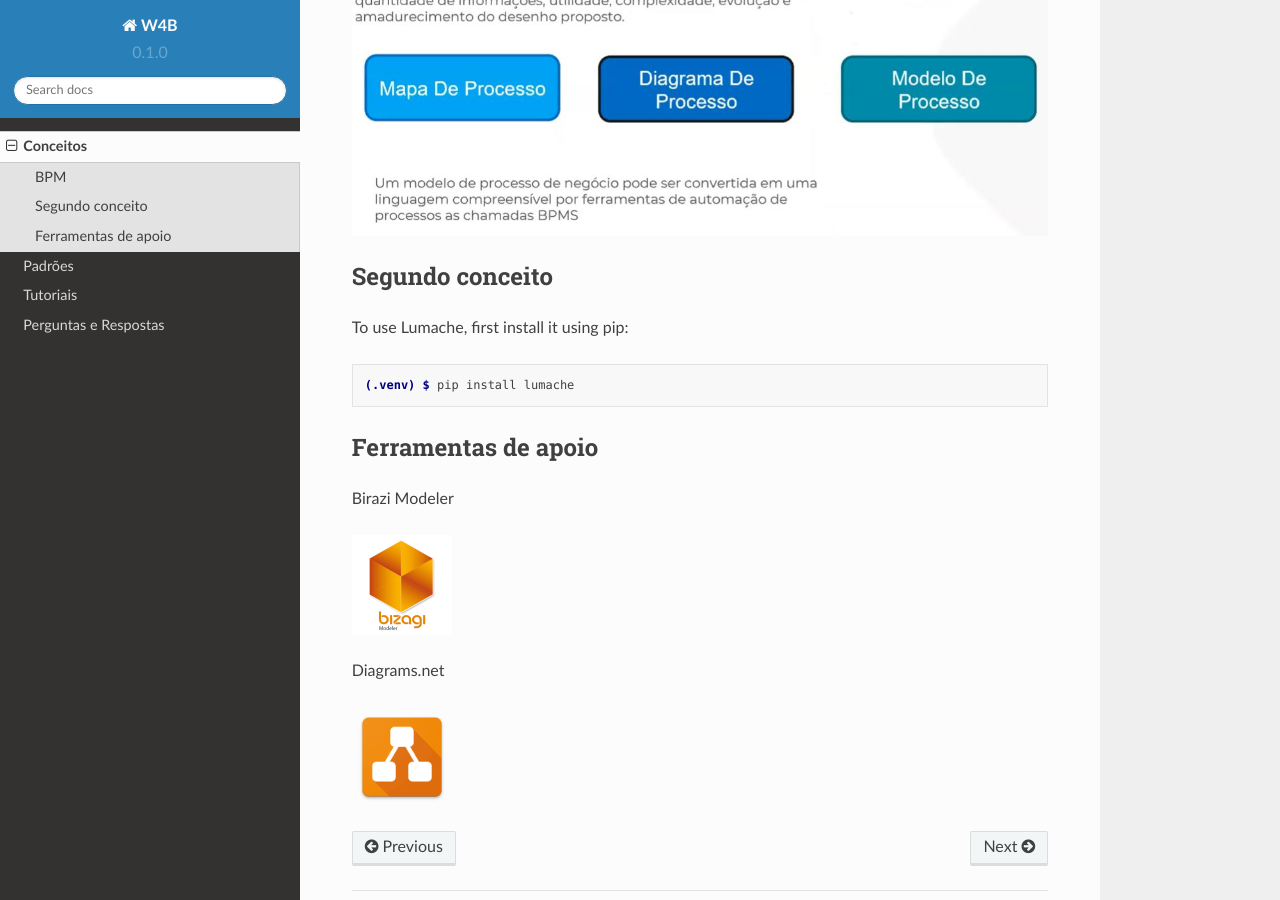
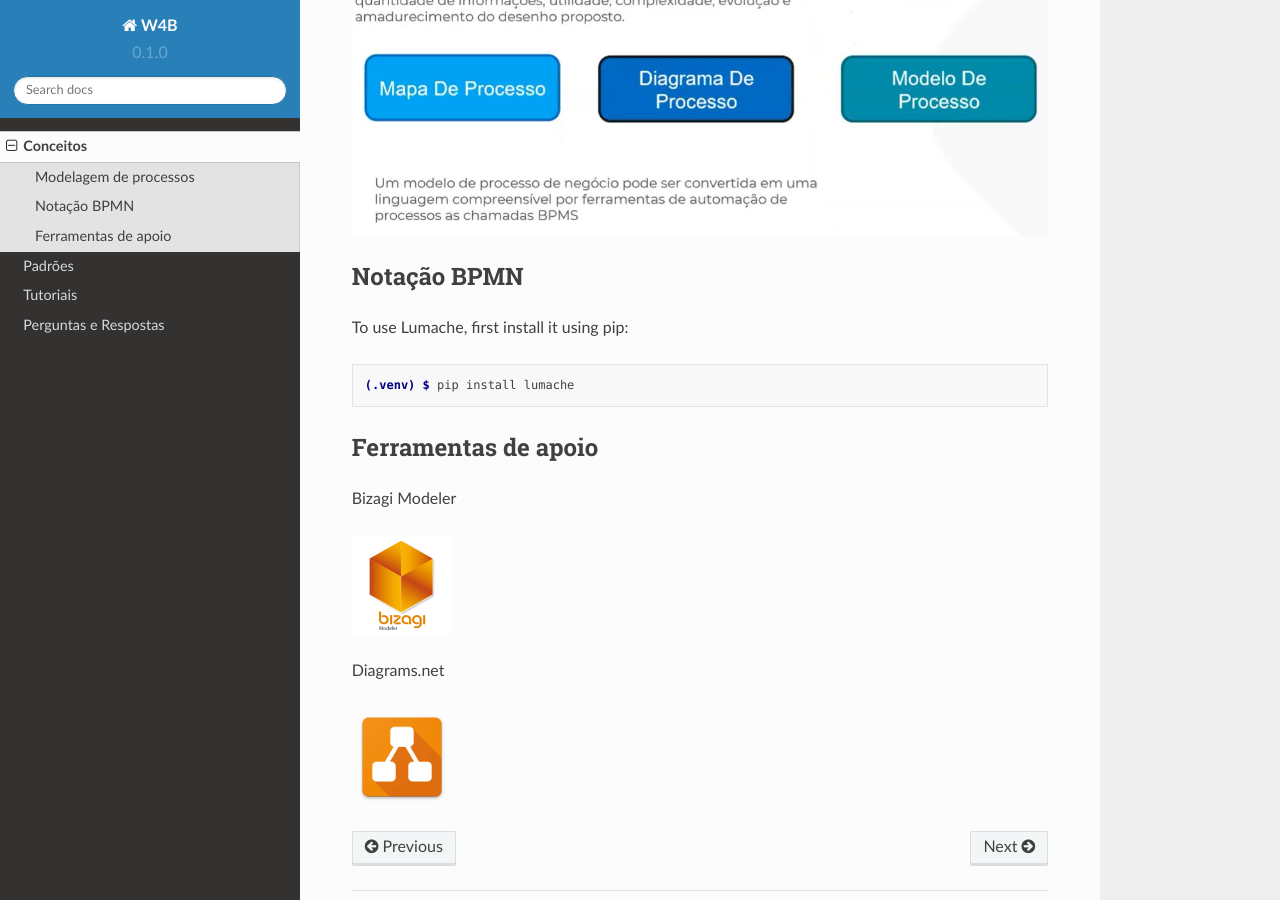
Before and after one commit to dougramalho/wings, a Sphinx documentation site: the page built from docs/source/conceitos.rst, in a window 1280 px wide and 900 px high, scrolled down 1827 px. Built offline with Sphinx 7.4.7 and the Read the Docs theme 2.0.0, drawn with Linux system fonts in a browser that asks for light colours; some of the changed text lies outside the part shown.

Commit message:
cleaning file

```diff
--- a/docs/source/conceitos.rst
+++ b/docs/source/conceitos.rst
@@ -3,7 +3,7 @@ Conceitos
 
 .. _bpm:
 
-BPM
+Modelagem de processos
 ------------
 
 Disciplina gerencial que integra estratégias e objetivos de uma organização com expectativas
@@ -47,7 +47,7 @@ Gestão: Processos que gerenciam os processos principais ou de suporte.
 
 .. _conceito2:
 
-Segundo conceito
+Notação BPMN
 ------------
 
 To use Lumache, first install it using pip:
@@ -62,7 +62,7 @@ To use Lumache, first install it using pip:
 Ferramentas de apoio
 ------------
 
-Birazi Modeler
+Bizagi Modeler
 
 .. image:: images/bizagi.jpg
   :width: 100
```
